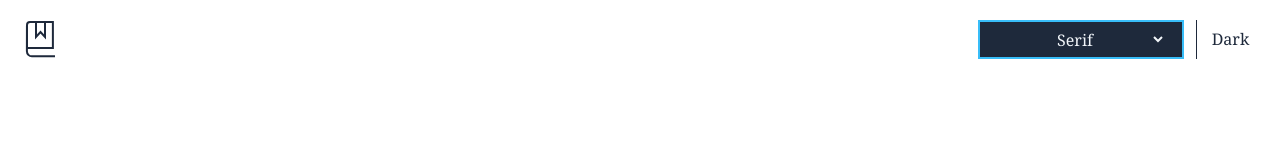
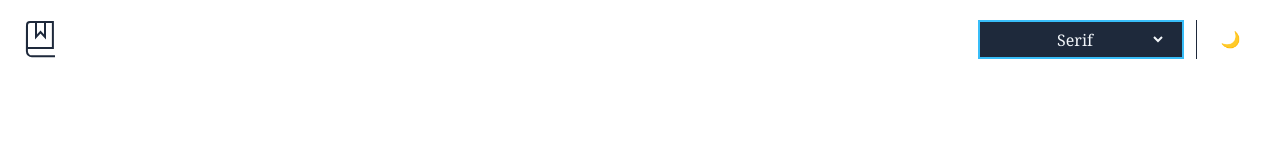
Before and after one commit to vamdigital/dictionary-app, a Next.js app: page / in a window 1280 px wide. Shown: the top 160 px of the page. Built offline with nearby package versions, Linux system fonts and the light colour scheme.

Commit message:
chore((theme)): adds icon for light and dark mode

```diff
--- a/app/components/Header/Header.tsx
+++ b/app/components/Header/Header.tsx
@@ -7,7 +7,7 @@ import { useThemeContext } from '@vam/context/ThemeContext/ThemeContext'
 import { ActionType } from '@vam/context/ThemeContext/types'
 
 export const Header = () => {
-  const [buttonText, setButtonText] = useState('Dark')
+  const [buttonText, setButtonText] = useState('🌙')
   const { dispatch } = useFontFamilyContext()
   const { state, dispatch: themeDispatch } = useThemeContext()
 
@@ -18,10 +18,10 @@ export const Header = () => {
   const themeButtonClickHandler = () => {
     if (state.theme === ActionType.DARK) {
       themeDispatch(ActionType.LIGHT)
-      setButtonText('Dark')
+      setButtonText('🌙 ')
     } else {
       themeDispatch(ActionType.DARK)
-      setButtonText('Light')
+      setButtonText('🔆')
     }
   }
 
--- a/app/page.tsx
+++ b/app/page.tsx
@@ -14,7 +14,7 @@ export default function Home() {
   const { data, isLoading, isError } = useFetch(searchedWord)
   const { state } = useFontFamilyContext()
   const { fontFamily } = state
-  const { state: themeState, dispatch: themeDispatch } = useThemeContext()
+  const { state: themeState } = useThemeContext()
   const submitHandler = (val: string) => {
     setSearchedWord(val)
   }
```
